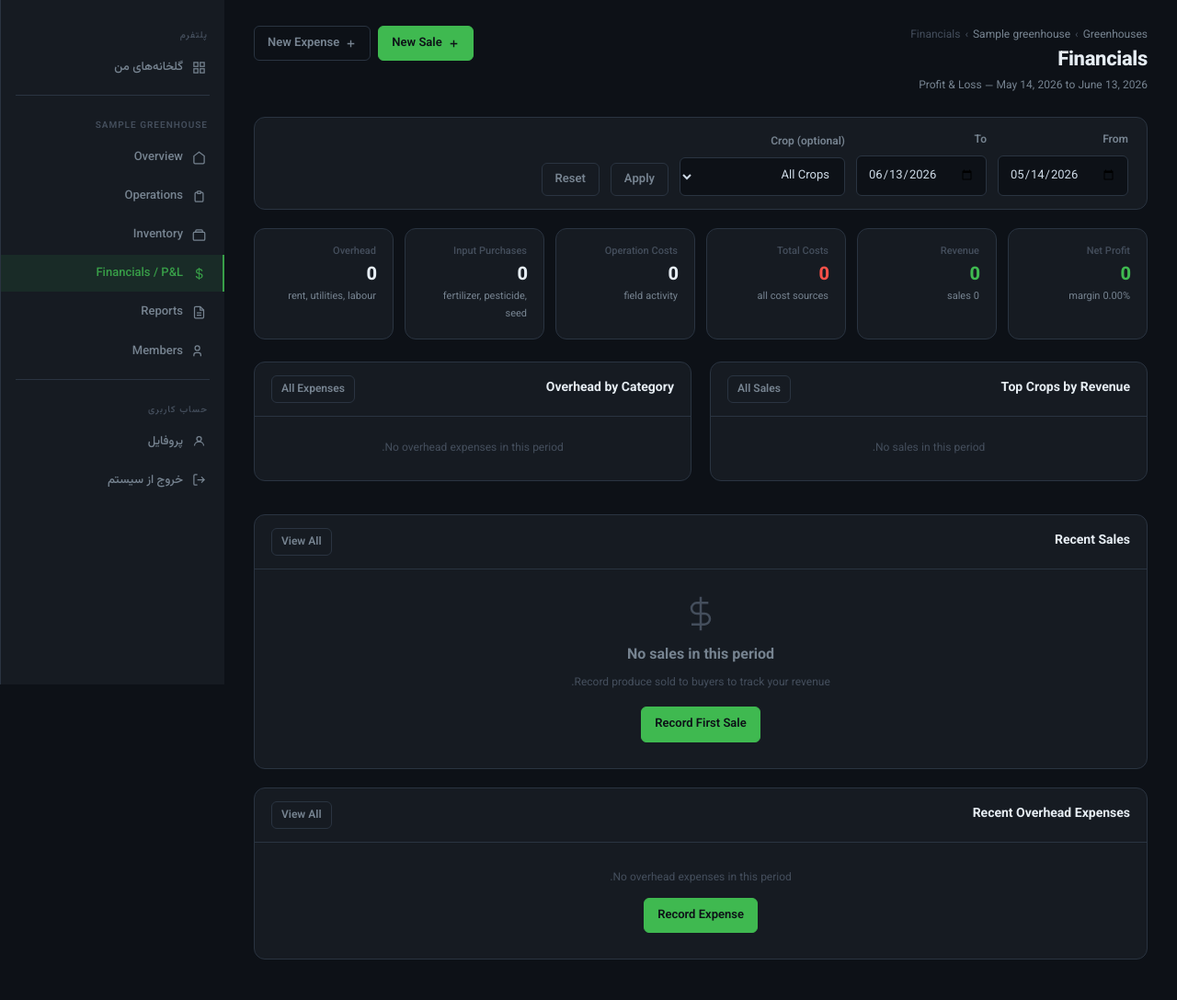
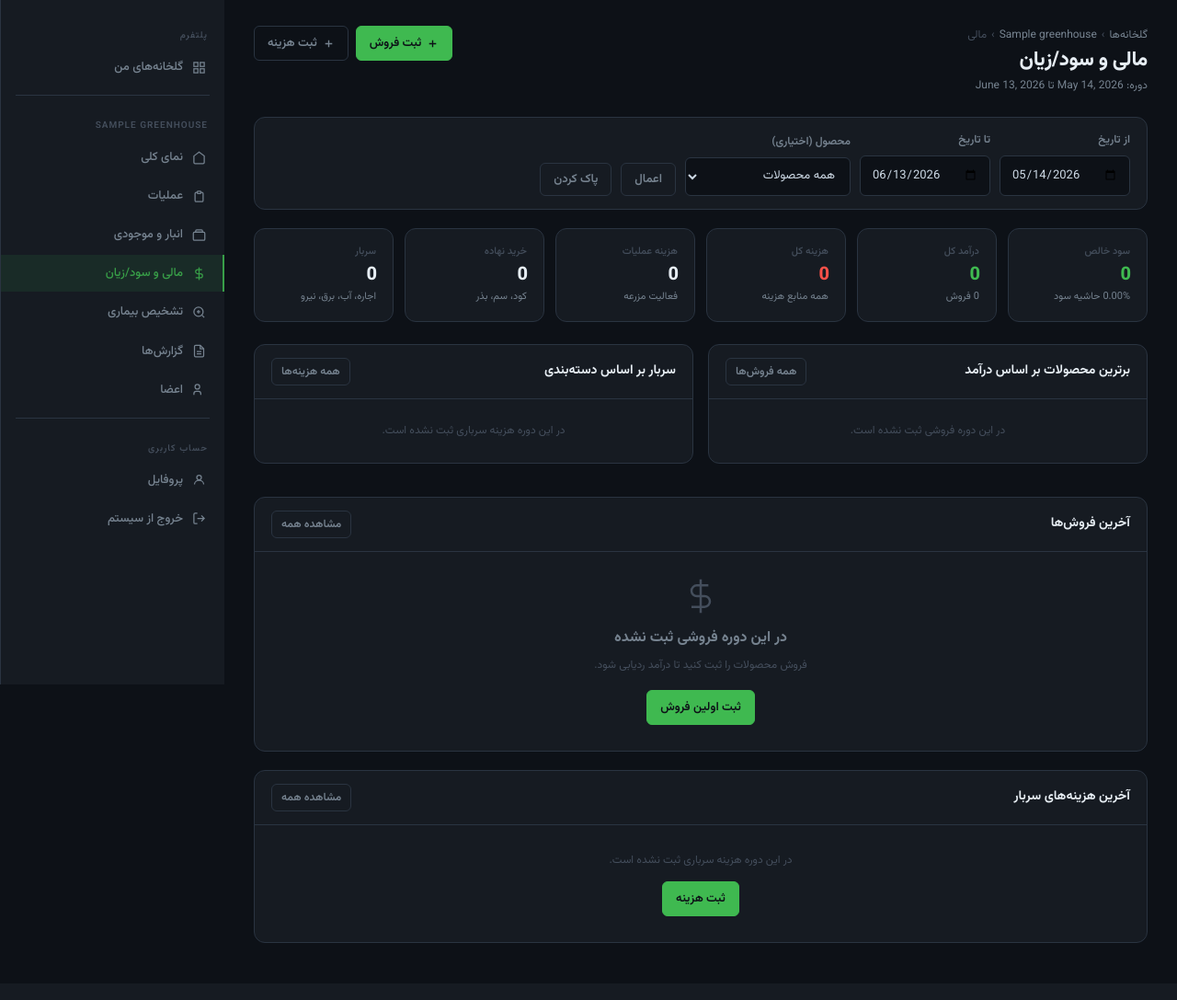
Before and after one commit to MeysamHos/GreenHouse, a Django app: page /financials/1/ in a window 1280 px wide. Shown: the part 56-1143 px from the top of the page at 92% size. After the commit the page ends 1081 px from the top, so only its background shows below. Run offline with Django 5.2, Linux system fonts and the light colour scheme; a user stored in the database is signed in; tables that the repository leaves empty hold one stand-in row (values such as "Sample post").

Commit message:
Financials dashboard template change

```diff
--- a/neydjango/financials/templates/financials/dashboard.html
+++ b/neydjango/financials/templates/financials/dashboard.html
@@ -1,35 +1,43 @@
 {% extends "greenhouse_app/base.html" %}
 
-{% block title %}Financials — {{ greenhouse.name }} — Greenhouse OS{% endblock %}
+{% block title %}مالی — {{ greenhouse.name }} — سیستم گلخانه{% endblock %}
 
 {% block sidebar_greenhouse_links %}
 <div class="sidebar-divider"></div>
-<span class="sidebar-label">{{ greenhouse.name|truncatechars:20 }}</span>
+<span class="sidebar-label">{{ greenhouse.name|truncatechars:22 }}</span>
 <a href="{% url 'greenhouse_app:greenhouse_detail' greenhouse.id %}" class="sidebar-link">
   <svg viewBox="0 0 24 24" fill="none" stroke="currentColor" stroke-width="2">
     <path d="M3 9l9-7 9 7v11a2 2 0 01-2 2H5a2 2 0 01-2-2z"/>
   </svg>
-  Overview
+  نمای کلی
 </a>
 <a href="{% url 'operations:operation_list' greenhouse.id %}" class="sidebar-link">
   <svg viewBox="0 0 24 24" fill="none" stroke="currentColor" stroke-width="2">
     <path d="M9 5H7a2 2 0 00-2 2v12a2 2 0 002 2h10a2 2 0 002-2V7a2 2 0 00-2-2h-2"/>
     <rect x="9" y="3" width="6" height="4" rx="1"/>
   </svg>
-  Operations
+  عملیات
 </a>
 <a href="{% url 'inventory:inventory_list' greenhouse.id %}" class="sidebar-link">
   <svg viewBox="0 0 24 24" fill="none" stroke="currentColor" stroke-width="2">
     <path d="M20 7H4a2 2 0 00-2 2v10a2 2 0 002 2h16a2 2 0 002-2V9a2 2 0 00-2-2z"/>
     <path d="M16 3H8a2 2 0 00-2 2v2h12V5a2 2 0 00-2-2z"/>
   </svg>
-  Inventory
+  انبار و موجودی
 </a>
 <a href="{% url 'financials:dashboard' greenhouse.id %}" class="sidebar-link active">
-  <svg xmlns="http://www.w3.org/2000/svg" width="16" height="16" fill="currentColor" class="bi bi-currency-dollar" viewBox="0 0 16 16">
-  <path d="M4 10.781c.148 1.667 1.513 2.85 3.591 3.003V15h1.043v-1.216c2.27-.179 3.678-1.438 3.678-3.3 0-1.59-.947-2.51-2.956-3.028l-.722-.187V3.467c1.122.11 1.879.714 2.07 1.616h1.47c-.166-1.6-1.54-2.748-3.54-2.875V1H7.591v1.233c-1.939.23-3.27 1.472-3.27 3.156 0 1.454.966 2.483 2.661 2.917l.61.162v4.031c-1.149-.17-1.94-.8-2.131-1.718zm3.391-3.836c-1.043-.263-1.6-.825-1.6-1.616 0-.944.704-1.641 1.8-1.828v3.495l-.2-.05zm1.591 1.872c1.287.323 1.852.859 1.852 1.769 0 1.097-.826 1.828-2.2 1.939V8.73z"/>
-</svg>
-  Financials / P&L
+  <svg viewBox="0 0 24 24" fill="none" stroke="currentColor" stroke-width="2">
+    <line x1="12" y1="1" x2="12" y2="23"/>
+    <path d="M17 5H9.5a3.5 3.5 0 000 7h5a3.5 3.5 0 010 7H6"/>
+  </svg>
+  مالی و سود/زیان
+</a>
+<a href="{% url 'diagnosis:diagnosis_list' greenhouse.id %}" class="sidebar-link">
+  <svg viewBox="0 0 24 24" fill="none" stroke="currentColor" stroke-width="2">
+    <circle cx="11" cy="11" r="8"/>
+    <path d="M21 21l-4.35-4.35M11 8v6M8 11h6"/>
+  </svg>
+  تشخیص بیماری
 </a>
 <a href="{% url 'reports:index' greenhouse.id %}" class="sidebar-link">
   <svg viewBox="0 0 24 24" fill="none" stroke="currentColor" stroke-width="2">
@@ -38,13 +46,14 @@
     <line x1="16" y1="13" x2="8" y2="13"/>
     <line x1="16" y1="17" x2="8" y2="17"/>
   </svg>
-  Reports
+  گزارش‌ها
 </a>
 <a href="{% url 'greenhouse_app:member_list' greenhouse.id %}" class="sidebar-link">
   <svg viewBox="0 0 24 24" fill="none" stroke="currentColor" stroke-width="2">
-    <circle cx="9" cy="7" r="4"/><path d="M3 21v-2a4 4 0 014-4h4a4 4 0 014 4v2"/>
+    <circle cx="9" cy="7" r="4"/>
+    <path d="M3 21v-2a4 4 0 014-4h4a4 4 0 014 4v2"/>
   </svg>
-  Members
+  اعضا
 </a>
 {% endblock %}
 
@@ -53,47 +62,47 @@
 <div class="page-header">
   <div class="page-header-left">
     <div class="breadcrumb">
-      <a href="{% url 'greenhouse_app:greenhouse_list' %}">Greenhouses</a>
+      <a href="{% url 'greenhouse_app:greenhouse_list' %}">گلخانه‌ها</a>
       <span class="breadcrumb-sep">›</span>
       <a href="{% url 'greenhouse_app:greenhouse_detail' greenhouse.id %}">{{ greenhouse.name }}</a>
       <span class="breadcrumb-sep">›</span>
-      <span>Financials</span>
+      <span>مالی</span>
     </div>
-    <div class="page-title">Financials</div>
-    <div class="page-subtitle">Profit & Loss — {{ date_from }} to {{ date_to }}</div>
+    <div class="page-title">مالی و سود/زیان</div>
+    <div class="page-subtitle">دوره: {{ date_from }} تا {{ date_to }}</div>
   </div>
-  <div style="display:flex; gap:8px; flex-wrap:wrap;">
+  <div style="display: flex; gap: 8px; flex-wrap: wrap;">
     <a href="{% url 'financials:sale_create' greenhouse.id %}" class="btn btn-primary">
       <svg viewBox="0 0 24 24" fill="none" stroke="currentColor" stroke-width="2.5" width="13" height="13">
         <path d="M12 5v14M5 12h14"/>
       </svg>
-      New Sale
+      ثبت فروش
     </a>
     <a href="{% url 'financials:expense_create' greenhouse.id %}" class="btn btn-outline">
       <svg viewBox="0 0 24 24" fill="none" stroke="currentColor" stroke-width="2.5" width="13" height="13">
         <path d="M12 5v14M5 12h14"/>
       </svg>
-      New Expense
+      ثبت هزینه
     </a>
   </div>
 </div>
 
-<!-- ── Date / Crop Filter ──────────────────────────────────────────── -->
-<div class="card animate-in" style="margin-bottom:20px;">
-  <div class="card-body" style="padding:14px 20px;">
-    <form method="get" style="display:flex; gap:12px; flex-wrap:wrap; align-items:flex-end;">
-      <div class="form-group" style="margin-bottom:0;">
-        <label>From</label>
+<!-- ── فیلتر تاریخ و محصول ────────────────────────────────────────── -->
+<div class="card animate-in" style="margin-bottom: 20px;">
+  <div class="card-body" style="padding: 14px 18px;">
+    <form method="get" style="display: flex; gap: 10px; flex-wrap: wrap; align-items: flex-end;">
+      <div class="form-group" style="margin-bottom: 0;">
+        <label>از تاریخ</label>
         <input type="date" name="from" value="{{ date_from|date:'Y-m-d' }}">
       </div>
-      <div class="form-group" style="margin-bottom:0;">
-        <label>To</label>
+      <div class="form-group" style="margin-bottom: 0;">
+        <label>تا تاریخ</label>
         <input type="date" name="to" value="{{ date_to|date:'Y-m-d' }}">
       </div>
-      <div class="form-group" style="margin-bottom:0; min-width:180px;">
-        <label>Crop (optional)</label>
+      <div class="form-group" style="margin-bottom: 0; min-width: 180px;">
+        <label>محصول (اختیاری)</label>
         <select name="crop_id">
-          <option value="">All Crops</option>
+          <option value="">همه محصولات</option>
           {% for crop in active_crops %}
             <option value="{{ crop.id }}" {% if selected_crop_id == crop.id|stringformat:"s" %}selected{% endif %}>
               {{ crop.crop_type }} — {{ crop.variety }}
@@ -101,169 +110,169 @@
           {% endfor %}
         </select>
       </div>
-      <button type="submit" class="btn btn-outline" style="height:36px;">Apply</button>
-      <a href="{% url 'financials:dashboard' greenhouse.id %}" class="btn btn-outline" style="height:36px;">Reset</a>
+      <button type="submit" class="btn btn-outline" style="height: 36px;">اعمال</button>
+      <a href="{% url 'financials:dashboard' greenhouse.id %}" class="btn btn-outline" style="height: 36px;">پاک کردن</a>
     </form>
   </div>
 </div>
 
-<!-- ── KPI Stat Cards ──────────────────────────────────────────────── -->
+<!-- ── کارت‌های KPI ───────────────────────────────────────────────── -->
 <div class="stat-grid stagger">
-
   <div class="stat-card animate-in">
-    <div class="stat-label">Net Profit</div>
+    <div class="stat-label">سود خالص</div>
     <div class="stat-value {% if pnl.gross_profit >= 0 %}text-green{% else %}text-red{% endif %}"
-         style="font-size:20px;">
+         style="font-size: 20px;">
       {{ pnl.gross_profit|floatformat:0 }}
     </div>
-    <div class="stat-sub">{{ pnl.profit_margin_pct }}% margin</div>
+    <div class="stat-sub">{{ pnl.profit_margin_pct }}% حاشیه سود</div>
   </div>
-
   <div class="stat-card animate-in">
-    <div class="stat-label">Revenue</div>
-    <div class="stat-value text-green" style="font-size:20px;">
+    <div class="stat-label">درآمد کل</div>
+    <div class="stat-value text-green" style="font-size: 20px;">
       {{ pnl.total_revenue|floatformat:0 }}
     </div>
-    <div class="stat-sub">{{ pnl.sales_count }} sale{{ pnl.sales_count|pluralize }}</div>
+    <div class="stat-sub">{{ pnl.sales_count }} فروش</div>
   </div>
-
   <div class="stat-card animate-in">
-    <div class="stat-label">Total Costs</div>
-    <div class="stat-value text-red" style="font-size:20px;">
+    <div class="stat-label">هزینه کل</div>
+    <div class="stat-value text-red" style="font-size: 20px;">
       {{ pnl.total_cost|floatformat:0 }}
     </div>
-    <div class="stat-sub">all cost sources</div>
+    <div class="stat-sub">همه منابع هزینه</div>
   </div>
-
   <div class="stat-card animate-in">
-    <div class="stat-label">Operation Costs</div>
-    <div class="stat-value" style="font-size:20px;">{{ pnl.cost_operations|floatformat:0 }}</div>
-    <div class="stat-sub">field activity</div>
+    <div class="stat-label">هزینه عملیات</div>
+    <div class="stat-value" style="font-size: 20px;">{{ pnl.cost_operations|floatformat:0 }}</div>
+    <div class="stat-sub">فعالیت مزرعه</div>
   </div>
-
   <div class="stat-card animate-in">
-    <div class="stat-label">Input Purchases</div>
-    <div class="stat-value" style="font-size:20px;">{{ pnl.cost_purchases|floatformat:0 }}</div>
-    <div class="stat-sub">fertilizer, pesticide, seed</div>
+    <div class="stat-label">خرید نهاده</div>
+    <div class="stat-value" style="font-size: 20px;">{{ pnl.cost_purchases|floatformat:0 }}</div>
+    <div class="stat-sub">کود، سم، بذر</div>
   </div>
-
   <div class="stat-card animate-in">
-    <div class="stat-label">Overhead</div>
-    <div class="stat-value" style="font-size:20px;">{{ pnl.cost_expenses|floatformat:0 }}</div>
-    <div class="stat-sub">rent, utilities, labour</div>
+    <div class="stat-label">سربار</div>
+    <div class="stat-value" style="font-size: 20px;">{{ pnl.cost_expenses|floatformat:0 }}</div>
+    <div class="stat-sub">اجاره، آب، برق، نیرو</div>
   </div>
-
 </div>
 
-<!-- ── Two-column breakdown ────────────────────────────────────────── -->
-<div style="display:grid; grid-template-columns:1fr 1fr; gap:20px; margin-bottom:20px;">
+<!-- ── تفکیک دو ستونی ─────────────────────────────────────────────── -->
+<div class="grid-2" style="margin-bottom: 20px;">
 
-  <!-- Top crops -->
+  <!-- برترین محصولات -->
   <div class="card animate-in">
     <div class="card-header">
-      <span class="card-title">Top Crops by Revenue</span>
-      <a href="{% url 'financials:sale_list' greenhouse.id %}" class="btn btn-outline btn-sm">All Sales</a>
+      <span class="card-title">برترین محصولات بر اساس درآمد</span>
+      <a href="{% url 'financials:sale_list' greenhouse.id %}" class="btn btn-outline btn-sm">همه فروش‌ها</a>
     </div>
     {% if pnl.top_crops %}
     <div class="table-wrap">
       <table>
         <thead>
-          <tr><th>Crop</th><th>Variety</th><th style="text-align:right;">Revenue</th></tr>
+          <tr>
+            <th>محصول</th>
+            <th>واریته</th>
+            <th style="text-align: left;">درآمد</th>
+          </tr>
         </thead>
         <tbody>
           {% for row in pnl.top_crops %}
           <tr>
-            <td style="font-weight:500;">{{ row.crop__crop_type|default:"—" }}</td>
-            <td class="text-muted" style="font-size:12px;">{{ row.crop__variety|default:"—" }}</td>
-            <td style="text-align:right; font-weight:600;" class="text-green">
-              {{ row.revenue|floatformat:0 }}
-            </td>
+            <td style="font-weight: 600;">{{ row.crop__crop_type|default:"—" }}</td>
+            <td class="text-muted" style="font-size: 12px;">{{ row.crop__variety|default:"—" }}</td>
+            <td style="font-weight: 700;" class="text-green">{{ row.revenue|floatformat:0 }}</td>
           </tr>
           {% endfor %}
         </tbody>
       </table>
     </div>
     {% else %}
-    <div class="empty-state" style="padding:24px;">
-      <p>No sales in this period.</p>
+    <div class="empty-state" style="padding: 24px;">
+      <p>در این دوره فروشی ثبت نشده است.</p>
     </div>
     {% endif %}
   </div>
 
-  <!-- Expense breakdown -->
+  <!-- تفکیک هزینه‌های سربار -->
   <div class="card animate-in">
     <div class="card-header">
-      <span class="card-title">Overhead by Category</span>
-      <a href="{% url 'financials:expense_list' greenhouse.id %}" class="btn btn-outline btn-sm">All Expenses</a>
+      <span class="card-title">سربار بر اساس دسته‌بندی</span>
+      <a href="{% url 'financials:expense_list' greenhouse.id %}" class="btn btn-outline btn-sm">همه هزینه‌ها</a>
     </div>
     {% if pnl.expense_breakdown %}
     <div class="table-wrap">
       <table>
         <thead>
-          <tr><th>Category</th><th style="text-align:right;">Amount</th></tr>
+          <tr>
+            <th>دسته‌بندی</th>
+            <th style="text-align: left;">مبلغ</th>
+          </tr>
         </thead>
         <tbody>
           {% for row in pnl.expense_breakdown %}
           <tr>
-            <td>
-              <span class="badge badge-muted">{{ row.category|capfirst }}</span>
-            </td>
-            <td style="text-align:right; font-weight:500;" class="text-amber">
-              {{ row.total|floatformat:0 }}
-            </td>
+            <td><span class="badge badge-muted">{{ row.category|capfirst }}</span></td>
+            <td style="font-weight: 600;" class="text-amber">{{ row.total|floatformat:0 }}</td>
           </tr>
           {% endfor %}
         </tbody>
       </table>
     </div>
     {% else %}
-    <div class="empty-state" style="padding:24px;">
-      <p>No overhead expenses in this period.</p>
+    <div class="empty-state" style="padding: 24px;">
+      <p>در این دوره هزینه سرباری ثبت نشده است.</p>
     </div>
     {% endif %}
   </div>
 
 </div>
 
-<!-- ── Recent Sales ────────────────────────────────────────────────── -->
-<div class="card animate-in" style="margin-bottom:20px;">
+<!-- ── آخرین فروش‌ها ──────────────────────────────────────────────── -->
+<div class="card animate-in" style="margin-bottom: 20px;">
   <div class="card-header">
-    <span class="card-title">Recent Sales</span>
-    <a href="{% url 'financials:sale_list' greenhouse.id %}" class="btn btn-outline btn-sm">View All</a>
+    <span class="card-title">آخرین فروش‌ها</span>
+    <a href="{% url 'financials:sale_list' greenhouse.id %}" class="btn btn-outline btn-sm">مشاهده همه</a>
   </div>
   {% if recent_sales %}
   <div class="table-wrap">
     <table>
       <thead>
         <tr>
-          <th>Date</th><th>Product</th><th>Crop</th><th>Buyer</th>
-          <th style="text-align:right;">Qty (kg)</th>
-          <th style="text-align:right;">Price/kg</th>
-          <th>Status</th><th>Actions</th>
+          <th>تاریخ</th>
+          <th>محصول</th>
+          <th>نوع کشت</th>
+          <th>خریدار</th>
+          <th>مقدار (kg)</th>
+          <th>قیمت/kg</th>
+          <th>وضعیت</th>
+          <th>اقدام</th>
         </tr>
       </thead>
       <tbody>
         {% for sale in recent_sales %}
         <tr>
-          <td style="font-size:12px; color:var(--text-muted); white-space:nowrap;">
-            {{ sale.sold_at|date:"M d, Y" }}
+          <td style="font-size: 12px; color: var(--text-muted); white-space: nowrap;">
+            {{ sale.sold_at|date:"Y/m/d" }}
           </td>
-          <td style="font-weight:500;">{{ sale.product_name }}</td>
-          <td class="text-muted" style="font-size:12px;">{{ sale.crop.crop_type|default:"—" }}</td>
+          <td style="font-weight: 600;">{{ sale.product_name }}</td>
+          <td class="text-muted" style="font-size: 12px;">{{ sale.crop.crop_type|default:"—" }}</td>
           <td>{{ sale.buyer_name }}</td>
-          <td style="text-align:right; font-weight:600;" class="text-green">{{ sale.quantity_kg }}</td>
-          <td style="text-align:right;" class="text-muted" style="font-size:12px;">{{ sale.price_per_kg }}</td>
+          <td style="font-weight: 700;" class="text-green">{{ sale.quantity_kg }}</td>
+          <td class="text-muted" style="font-size: 12px;">{{ sale.price_per_kg }}</td>
           <td>
             {% if sale.payment_status == 'paid' %}
-              <span class="badge badge-green">{{ sale.get_payment_status_display }}</span>
+              <span class="badge badge-green">پرداخت شده</span>
             {% elif sale.payment_status == 'overdue' %}
-              <span class="badge badge-red">{{ sale.get_payment_status_display }}</span>
+              <span class="badge badge-red">معوق</span>
+            {% elif sale.payment_status == 'cancelled' %}
+              <span class="badge badge-muted">لغو شده</span>
             {% else %}
-              <span class="badge badge-muted">{{ sale.get_payment_status_display }}</span>
+              <span class="badge badge-amber">در انتظار</span>
             {% endif %}
           </td>
           <td>
-            <a href="{% url 'financials:sale_edit' greenhouse.id sale.id %}" class="btn btn-outline btn-sm">Edit</a>
+            <a href="{% url 'financials:sale_edit' greenhouse.id sale.id %}" class="btn btn-outline btn-sm">ویرایش</a>
           </td>
         </tr>
         {% endfor %}
@@ -271,49 +280,51 @@
     </table>
   </div>
   {% else %}
-  <div class="empty-state" style="padding:28px;">
+  <div class="empty-state" style="padding: 28px;">
     <svg viewBox="0 0 24 24" fill="none" stroke="currentColor" stroke-width="1.5">
       <line x1="12" y1="1" x2="12" y2="23"/>
       <path d="M17 5H9.5a3.5 3.5 0 000 7h5a3.5 3.5 0 010 7H6"/>
     </svg>
-    <h3>No sales in this period</h3>
-    <p>Record produce sold to buyers to track your revenue.</p>
-    <div style="margin-top:16px;">
-      <a href="{% url 'financials:sale_create' greenhouse.id %}" class="btn btn-primary">Record First Sale</a>
+    <h3>در این دوره فروشی ثبت نشده</h3>
+    <p>فروش محصولات را ثبت کنید تا درآمد ردیابی شود.</p>
+    <div style="margin-top: 16px;">
+      <a href="{% url 'financials:sale_create' greenhouse.id %}" class="btn btn-primary">ثبت اولین فروش</a>
     </div>
   </div>
   {% endif %}
 </div>
 
-<!-- ── Recent Overhead Expenses ───────────────────────────────────── -->
+<!-- ── آخرین هزینه‌های سربار ─────────────────────────────────────── -->
 <div class="card animate-in">
   <div class="card-header">
-    <span class="card-title">Recent Overhead Expenses</span>
-    <a href="{% url 'financials:expense_list' greenhouse.id %}" class="btn btn-outline btn-sm">View All</a>
+    <span class="card-title">آخرین هزینه‌های سربار</span>
+    <a href="{% url 'financials:expense_list' greenhouse.id %}" class="btn btn-outline btn-sm">مشاهده همه</a>
   </div>
   {% if recent_expenses %}
   <div class="table-wrap">
     <table>
       <thead>
         <tr>
-          <th>Date</th><th>Category</th><th>Description</th>
-          <th>Vendor</th><th style="text-align:right;">Amount</th><th>Actions</th>
+          <th>تاریخ</th>
+          <th>دسته</th>
+          <th>شرح</th>
+          <th>تأمین‌کننده</th>
+          <th>مبلغ</th>
+          <th>اقدام</th>
         </tr>
       </thead>
       <tbody>
         {% for exp in recent_expenses %}
         <tr>
-          <td style="font-size:12px; color:var(--text-muted); white-space:nowrap;">
-            {{ exp.expense_date|date:"M d, Y" }}
+          <td style="font-size: 12px; color: var(--text-muted); white-space: nowrap;">
+            {{ exp.expense_date|date:"Y/m/d" }}
           </td>
           <td><span class="badge badge-muted">{{ exp.get_category_display }}</span></td>
-          <td style="font-weight:500;">{{ exp.description }}</td>
-          <td class="text-muted" style="font-size:12px;">{{ exp.vendor_name|default:"—" }}</td>
-          <td style="text-align:right; font-weight:600;" class="text-amber">
-            {{ exp.amount|floatformat:0 }}
-          </td>
+          <td style="font-weight: 600;">{{ exp.description }}</td>
+          <td class="text-muted" style="font-size: 12px;">{{ exp.vendor_name|default:"—" }}</td>
+          <td style="font-weight: 700;" class="text-amber">{{ exp.amount|floatformat:0 }}</td>
           <td>
-            <a href="{% url 'financials:expense_edit' greenhouse.id exp.id %}" class="btn btn-outline btn-sm">Edit</a>
+            <a href="{% url 'financials:expense_edit' greenhouse.id exp.id %}" class="btn btn-outline btn-sm">ویرایش</a>
           </td>
         </tr>
         {% endfor %}
@@ -321,10 +332,10 @@
     </table>
   </div>
   {% else %}
-  <div class="empty-state" style="padding:28px;">
-    <p>No overhead expenses in this period.</p>
-    <div style="margin-top:12px;">
-      <a href="{% url 'financials:expense_create' greenhouse.id %}" class="btn btn-primary">Record Expense</a>
+  <div class="empty-state" style="padding: 28px;">
+    <p>در این دوره هزینه سرباری ثبت نشده است.</p>
+    <div style="margin-top: 12px;">
+      <a href="{% url 'financials:expense_create' greenhouse.id %}" class="btn btn-primary">ثبت هزینه</a>
     </div>
   </div>
   {% endif %}
```
